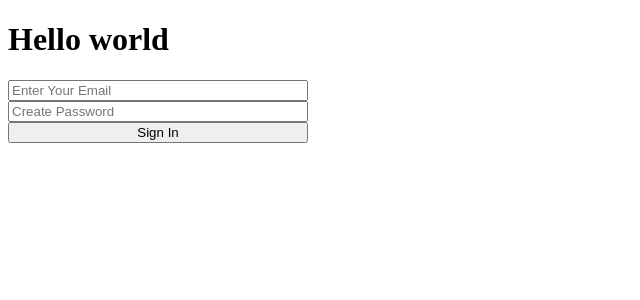
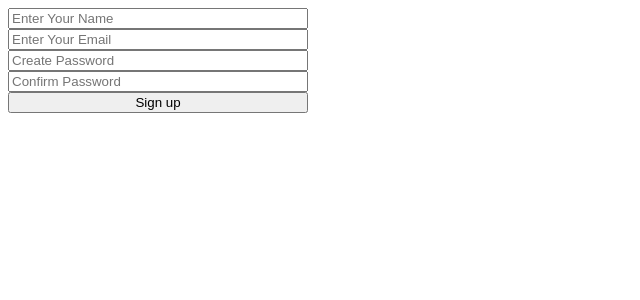
Before and after one commit to ajay09a/Social-Interaction, a React (Create React App) app: page /signup in a window 1280 px wide. Shown: the top 300 px of the page, without its empty margins (0-640 px from the left). Built offline with nearby package versions, Linux system fonts and the light colour scheme; no server answers; the database is empty.

Commit message:
add log out feature and all password auth

```diff
--- a/src/components/App.js
+++ b/src/components/App.js
@@ -1,16 +1,21 @@
 import SignUp from "./SignUp";
+import { BrowserRouter, Route, Routes } from "react-router-dom";
 import { ToastContainer } from "react-toastify";
 import "react-toastify/dist/ReactToastify.css";
 import SignIn from "./SignIn";
+import Home from "./Home";
 
 function App() {
   return (
     <>
     <ToastContainer />
-    <div className="App">
-      <h1>Hello world</h1>
-      <SignIn />
-    </div>
+    <BrowserRouter>
+      <Routes>
+        <Route path="/" element={<SignIn />}></Route>
+        <Route path="/signup" element={<SignUp />}></Route>
+        <Route path="/user/home" element={<Home />}></Route>
+      </Routes>
+    </BrowserRouter>
     </>
   );
 }
--- /dev/null
+++ b/src/components/Home.js
@@ -0,0 +1,13 @@
+import React from 'react'
+import LogOut from './LogOut'
+
+const Home = () => {
+  return (
+    <div>
+      Home
+      <LogOut />
+    </div>
+  )
+}
+
+export default Home
--- /dev/null
+++ b/src/components/LogOut.js
@@ -0,0 +1,27 @@
+import React from 'react'
+import { signOut } from 'firebase/auth'
+import { auth } from '../firebase'
+import {toast} from 'react-toastify'
+import {useNavigate} from 'react-router-dom'
+
+const LogOut = () => {
+    const navigate = useNavigate();
+    const handleLogOut= (e)=>{
+        e.preventDefault();
+        signOut(auth).then((res)=>{
+            console.log("sign out")
+            toast.success("log out")
+            navigate("/")
+        })
+        .catch((err)=>{
+            console.log("Error", err)
+        })
+    }
+  return (
+    <div>
+        <button onClick={handleLogOut}>Logout</button>
+    </div>
+  )
+}
+
+export default LogOut
--- a/src/components/SignIn.js
+++ b/src/components/SignIn.js
@@ -1,24 +1,15 @@
 import React, {useState, useEffect} from 'react'
+import { signInWithEmailAndPassword } from 'firebase/auth'
+import { auth } from '../firebase'
 import {toast} from 'react-toastify'
-import {firestore} from '../firebase'
-import {Link} from 'react-router-dom'
+import {Link, useNavigate} from 'react-router-dom'
 
 const SignIn = () => {
     const [email, setemail] = useState("");
     const [password, setpassword] = useState("");
-    const [users, setusers] = useState([]);
-    const [userdata, setuserdata] = useState("");
+    const navigate = useNavigate();
 
     useEffect(() => {
-        firestore.collection("users").get().then((snapshot)=>{
-            const user = snapshot.docs.map((doc)=>{
-                return {
-                  id: doc.id,
-                  ...doc.data()
-                }
-              });
-              setusers(user);
-        })
 
     }, [])
 
@@ -28,7 +19,13 @@ const SignIn = () => {
             toast.success("Please enter all field")
             return;
         }
-        toast.success(`Welcome!`)
+        signInWithEmailAndPassword(auth, email, password).then((res)=>{
+          navigate("/user/home")
+          toast.success(`Welcome! ${res.user.displayName}`)
+        })
+        .catch((err)=>{
+          console.log("error", err.message)
+        })
 
     }
   return (
@@ -37,6 +34,7 @@ const SignIn = () => {
             <input placeholder='Enter Your Email' onChange={(e)=>setemail(e.target.value)} />
             <input placeholder='Create Password' onChange={(e)=>setpassword(e.target.value)} />
             <button>Sign In</button>
+            <Link to="/signup">SignUp</Link>
         </form>
     </div>
   )
--- a/src/components/SignUp.js
+++ b/src/components/SignUp.js
@@ -1,6 +1,7 @@
 import React, { useState, useEffect } from 'react'
 import {toast} from 'react-toastify'
-import {firestore} from '../firebase'
+import {auth} from '../firebase'
+import { createUserWithEmailAndPassword, updateProfile } from 'firebase/auth'
 
 const SignUp = () => {
     const [name, setname] = useState("");
@@ -14,14 +15,16 @@ const SignUp = () => {
             return;
         }
 
-        firestore.collection("users").add({
-            name: name,
-            email: email,
-            password: password,
-            CreatedAt: new Date(),
+        createUserWithEmailAndPassword(auth, email, password).then((res)=>{
+          const user = res.user;
+          updateProfile(user, {
+            displayName: name
           })
-          toast.success("Account created!")
-
+          console.log(user)
+        })
+        .catch((err)=>{
+          console.log("Error", err)
+        })
     }
 
   return (
--- a/src/firebase.js
+++ b/src/firebase.js
@@ -1,5 +1,6 @@
 import firebase from 'firebase/compat/app';
 import 'firebase/compat/firestore';
+import {getAuth} from 'firebase/auth';
 
 
 // Import the functions you need from the SDKs you need
@@ -18,10 +19,11 @@ const firebaseConfig = {
   appId: "1:524518056018:web:af0a2441970b0600acff8b"
 };
 
-
 // Initialize Firebase
 const app = firebase.initializeApp(firebaseConfig);
 
 export const db = getFirestore(app);
 
+export const auth = getAuth();
+
 export const firestore = firebase.firestore();
```
Lines whose indentation alone changed are shown as unchanged.
